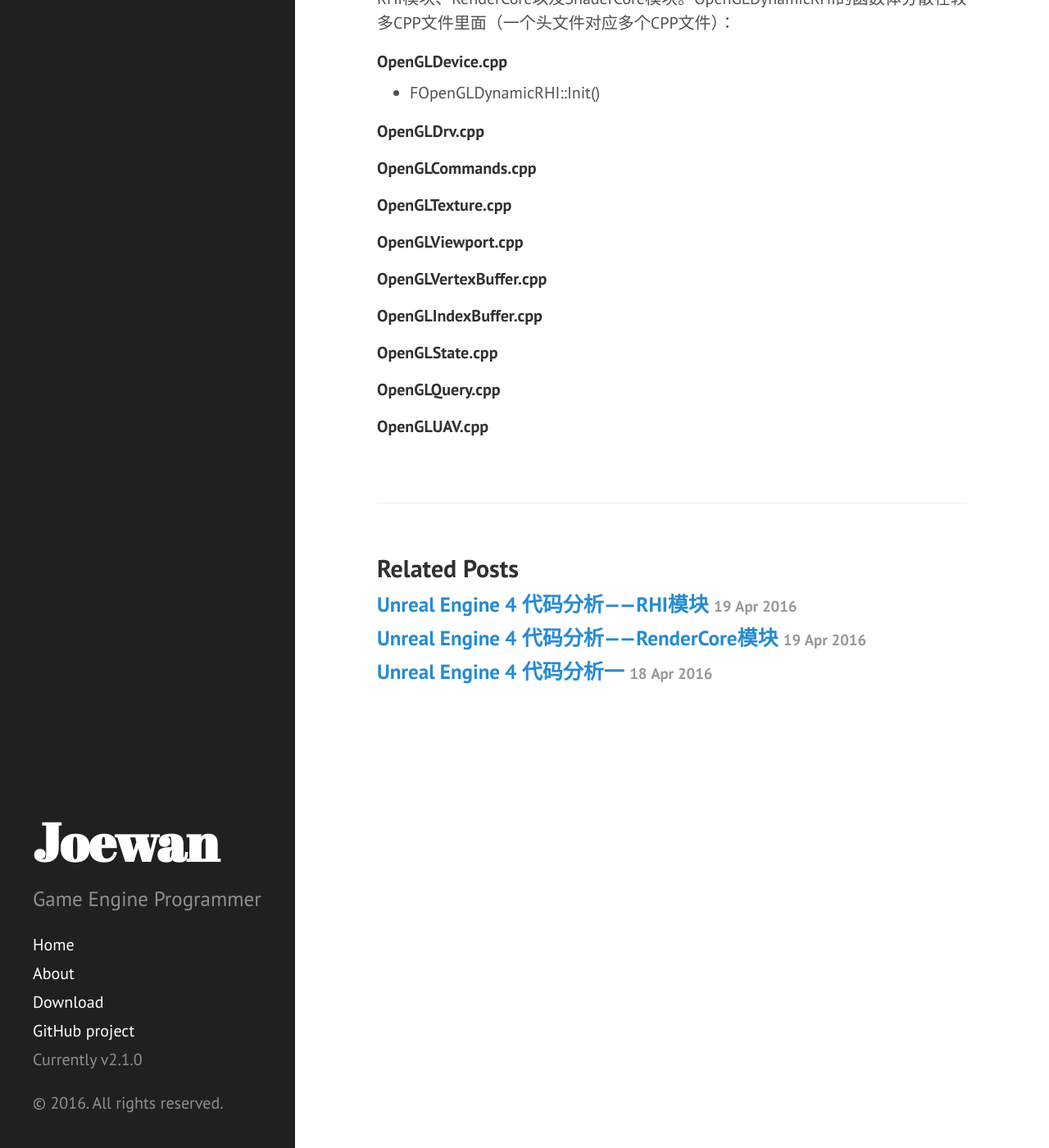
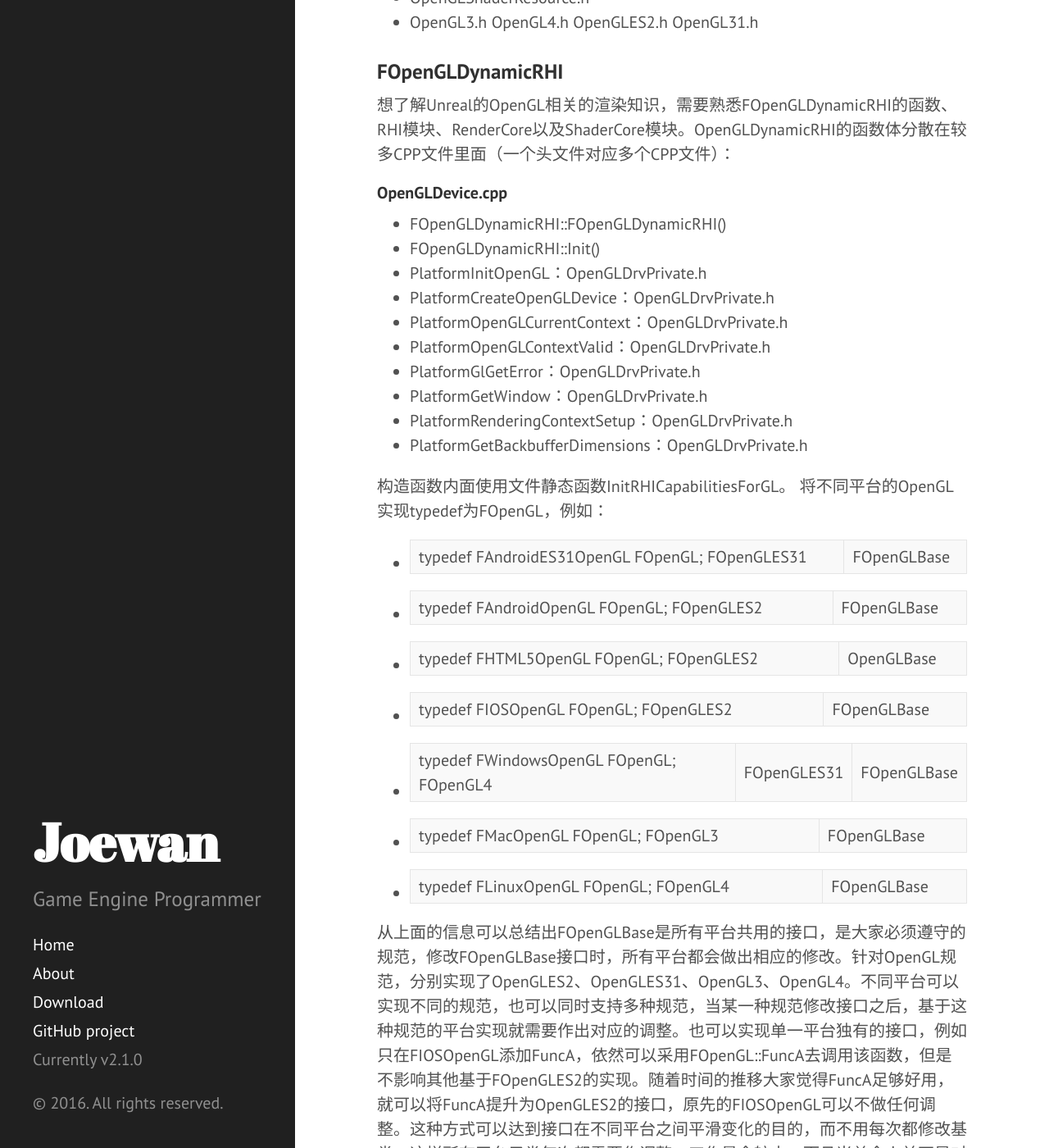
Before and after one commit to joewan/joewan.github.io, a Jekyll site: the page built from _posts/2016-04-19-unreal-engine-module-opengldrv.md, in a window 1280 px wide and 1400 px high, scrolled down 1068 px. Shown: the whole window at 82% size. Built offline with Jekyll 4.4.1, drawn with Linux system fonts in a browser that asks for light colours; some of the changed text lies outside the part shown.

Commit message:
FOpenGL理解。

```diff
--- a/_posts/2016-04-19-unreal-engine-module-opengldrv.md
+++ b/_posts/2016-04-19-unreal-engine-module-opengldrv.md
@@ -18,6 +18,12 @@ OpenGLDrv渲染相关的实现：
 
 + FOpenGLDynamicRHI
 + FOpenGLDynamicRHIModule
++ FOpenGLTextureFormat
++ FOpenGLRenderQuery
+
+枚举类型：
+
++ EOpenGLCurrentContext
 
 
 OpenGLDrv的主要头文件：
@@ -35,7 +41,29 @@ OpenGLDrv的主要头文件：
 
 #### OpenGLDevice.cpp
 
++ FOpenGLDynamicRHI::FOpenGLDynamicRHI()
 + FOpenGLDynamicRHI::Init()
++ PlatformInitOpenGL：OpenGLDrvPrivate.h
++ PlatformCreateOpenGLDevice：OpenGLDrvPrivate.h
++ PlatformOpenGLCurrentContext：OpenGLDrvPrivate.h
++ PlatformOpenGLContextValid：OpenGLDrvPrivate.h
++ PlatformGlGetError：OpenGLDrvPrivate.h
++ PlatformGetWindow：OpenGLDrvPrivate.h
++ PlatformRenderingContextSetup：OpenGLDrvPrivate.h
++ PlatformGetBackbufferDimensions：OpenGLDrvPrivate.h
+
+构造函数内面使用文件静态函数InitRHICapabilitiesForGL。
+将不同平台的OpenGL实现typedef为FOpenGL，例如：
+
++ typedef FAndroidES31OpenGL FOpenGL; FOpenGLES31 | FOpenGLBase
++ typedef FAndroidOpenGL FOpenGL; FOpenGLES2 | FOpenGLBase
++ typedef FHTML5OpenGL FOpenGL; FOpenGLES2 | OpenGLBase
++ typedef FIOSOpenGL FOpenGL; FOpenGLES2 | FOpenGLBase
++ typedef FWindowsOpenGL FOpenGL; FOpenGL4 | FOpenGLES31 | FOpenGLBase
++ typedef FMacOpenGL FOpenGL; FOpenGL3 | FOpenGLBase
++ typedef FLinuxOpenGL FOpenGL; FOpenGL4 | FOpenGLBase
+
+从上面的信息可以总结出FOpenGLBase是所有平台共用的接口，是大家必须遵守的规范，修改FOpenGLBase接口时，所有平台都会做出相应的修改。针对OpenGL规范，分别实现了OpenGLES2、OpenGLES31、OpenGL3、OpenGL4。不同平台可以实现不同的规范，也可以同时支持多种规范，当某一种规范修改接口之后，基于这种规范的平台实现就需要作出对应的调整。也可以实现单一平台独有的接口，例如只在FIOSOpenGL添加FuncA，依然可以采用FOpenGL::FuncA去调用该函数，但是不影响其他基于FOpenGLES2的实现。随着时间的推移大家觉得FuncA足够好用，就可以将FuncA提升为OpenGLES2的接口，原先的FIOSOpenGL可以不做任何调整。这种方式可以达到接口在不同平台之间平滑变化的目的，而不用每次都修改基类，这样所有平台子类每次都需要作调整，工作量会较大，而且当单个人并不是对所有平台都熟悉的时候，会异常麻烦，也会引入不稳定性和集中的测试工作量。
 
 
 ##### OpenGLDrv.cpp
```
